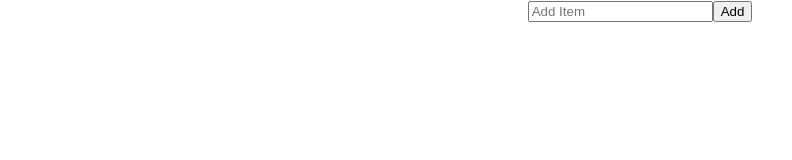
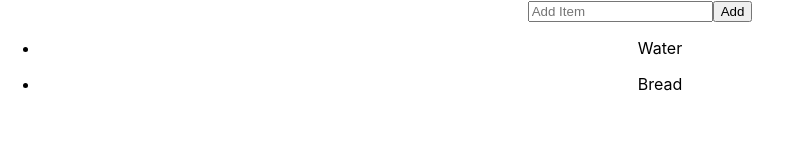
Before and after one commit to H-Indiana-Holdsworth/scratch-shopping-list, a React (Create React App) app: page / in a window 1280 px wide. Shown: the top 160 px of the page, without its empty margins (0-792 px from the left). Built offline with nearby package versions, Linux system fonts and the light colour scheme.

Commit message:
Adds add item functionality

```diff
--- a/src/Components/AddItem/AddItem.jsx
+++ b/src/Components/AddItem/AddItem.jsx
@@ -1,11 +1,24 @@
-import React from 'react';
+import React, { useState } from 'react';
 
-export default function AddItem() {
+export default function AddItem({ onAddItem }) {
+  const [newItem, setNewItem] = useState('');
+
+  const handleSubmit = (e) => {
+    e.preventDefault();
+    onAddItem(newItem);
+    setNewItem('');
+  };
+
   return (
     <div>
-      <form className="user-form">
-        <input className="item-input" type="text" placeholder="Add Item" />
-        <button>Add</button>
+      <form onSubmit={handleSubmit} className="user-form">
+        <input
+          className="item-input"
+          placeholder="Add Item"
+          value={newItem}
+          onChange={(e) => setNewItem(e.target.value)}
+        />
+        <button type="submit">Add</button>
       </form>
     </div>
   );
--- /dev/null
+++ b/src/Components/ItemList/ItemList.jsx
@@ -0,0 +1,16 @@
+import React from 'react';
+
+export default function ItemList({ items }) {
+  console.log('items', items);
+  return (
+    <div>
+      <ul>
+        {items.map(({ id, text }) => (
+          <li key={id}>
+            <p>{text}</p>
+          </li>
+        ))}
+      </ul>
+    </div>
+  );
+}
--- a/src/Views/Shopping/Shopping.jsx
+++ b/src/Views/Shopping/Shopping.jsx
@@ -1,5 +1,6 @@
-import React from 'react';
+import React, { useReducer } from 'react';
 import AddItem from '../../Components/AddItem/AddItem';
+import ItemList from '../../Components/ItemList/ItemList';
 
 const initialItems = [
   {
@@ -14,10 +15,39 @@ const initialItems = [
   },
 ];
 
+function itemsReducer(items, action) {
+  switch (action.type) {
+    case 'added': {
+      return [
+        ...items,
+        {
+          id: action.id,
+          text: action.text,
+          done: false,
+        },
+      ];
+    }
+    default: {
+      throw Error(`Unknown action: ${action.type}`);
+    }
+  }
+}
+
 export default function Shopping() {
+  const [items, dispatch] = useReducer(itemsReducer, initialItems);
+
+  const handleAddItem = (text) => {
+    dispatch({
+      type: 'added',
+      id: items.length + 1,
+      text,
+    });
+  };
+
   return (
     <div>
-      <AddItem />
+      <AddItem onAddItem={handleAddItem} />
+      <ItemList items={items} />
     </div>
   );
 }
```
